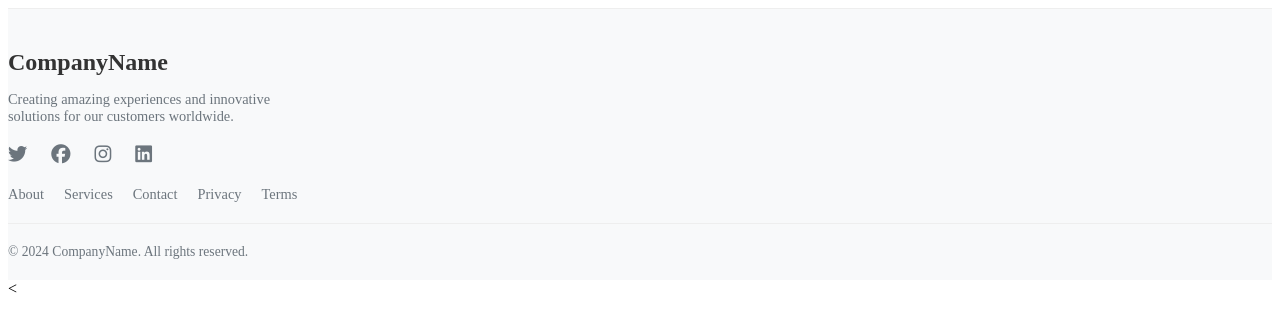
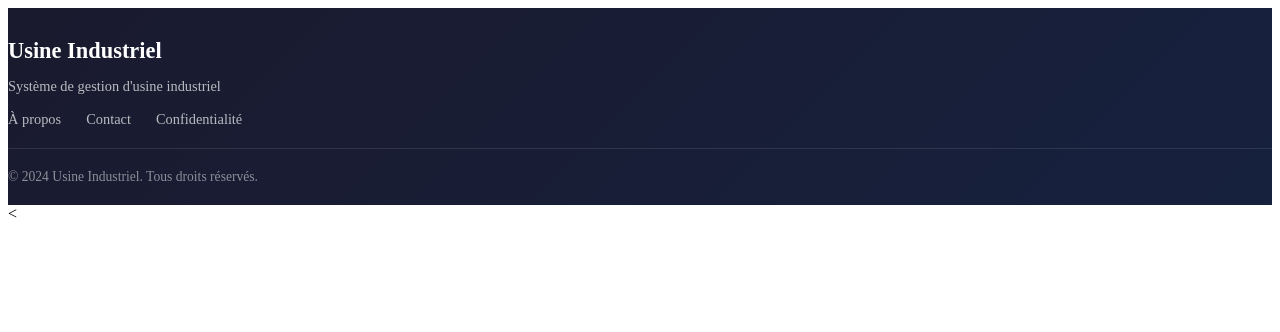
Before and after one commit to mouradbenabdallah/Mini-Industriel-Syst-me-de-Gestion-d-Usine, a PHP site: page /includes/footer.php in a window 1280 px wide. Shown: the top 332 px of the page. Run offline with PHP 8.4, Linux system fonts and the light colour scheme.

Commit message:
improved footer header css

```diff
--- a/includes/footer.php
+++ b/includes/footer.php
@@ -1,96 +1,102 @@
 <link href="https://cdnjs.cloudflare.com/ajax/libs/font-awesome/6.5.1/css/all.min.css" rel="stylesheet">
 
-<footer class="footer">
+<footer class="footer mt-5">
     <div class="container">
         <div class="row align-items-center">
             <div class="col-md-6">
-                <div class="footer-brand">CompanyName</div>
-                <p class="footer-text">Creating amazing experiences and innovative solutions for our customers
-                    worldwide.</p>
-                <div class="social-links">
-                    <a href="#" class="social-link"><i class="fab fa-twitter"></i></a>
-                    <a href="#" class="social-link"><i class="fab fa-facebook"></i></a>
-                    <a href="#" class="social-link"><i class="fab fa-instagram"></i></a>
-                    <a href="#" class="social-link"><i class="fab fa-linkedin"></i></a>
+                <div class="footer-brand">
+                    <i class="bi bi-gear-fill me-2"></i> Usine Industriel
                 </div>
+                <p class="footer-text mb-0">Système de gestion d'usine industriel</p>
             </div>
 
             <div class="col-md-6 text-md-end">
-                <ul class="footer-links">
-                    <li><a href="#">About</a></li>
-                    <li><a href="#">Services</a></li>
-                    <li><a href="#">Contact</a></li>
-                    <li><a href="#">Privacy</a></li>
-                    <li><a href="#">Terms</a></li>
+                <ul class="footer-links justify-content-md-end mb-0">
+                    <li><a href="#"><i class="bi bi-info-circle me-1"></i>À propos</a></li>
+                    <li><a href="#"><i class="bi bi-telephone me-1"></i>Contact</a></li>
+                    <li><a href="#"><i class="bi bi-shield-check me-1"></i>Confidentialité</a></li>
                 </ul>
             </div>
         </div>
 
         <div class="copyright text-center">
-            © 2024 CompanyName. All rights reserved.
+            © 2024 Usine Industriel. Tous droits réservés.
         </div>
     </div>
 </footer>
+</div>
 <style>
 .footer {
-    background: #f8f9fa;
-    padding: 40px 0 20px;
-    border-top: 1px solid #eee;
+    background: linear-gradient(135deg, #1a1a2e 0%, #16213e 100%);
+    padding: 30px 0 20px;
+    color: #fff;
 }
 
 .footer-brand {
-    font-size: 1.5rem;
-    font-weight: 600;
-    color: #333;
-    margin-bottom: 15px;
+    font-size: 1.4rem;
+    font-weight: 700;
+    color: #fff;
+    margin-bottom: 5px;
+}
+
+.footer-brand i {
+    color: #0dcaf0;
 }
 
 .footer-text {
-    color: #6c757d;
+    color: rgba(255, 255, 255, 0.7);
     font-size: 0.9rem;
-    max-width: 300px;
-}
-
-.social-links {
-    margin: 20px 0;
-}
-
-.social-link {
-    color: #6c757d;
-    margin-right: 20px;
-    font-size: 1.2rem;
-    transition: color 0.3s ease;
-}
-
-.social-link:hover {
-    color: #0d6efd;
 }
 
 .footer-links {
     display: flex;
-    gap: 20px;
+    gap: 25px;
     margin: 0;
     padding: 0;
     list-style: none;
 }
 
 .footer-links a {
-    color: #6c757d;
+    color: rgba(255, 255, 255, 0.7);
     text-decoration: none;
     font-size: 0.9rem;
-    transition: color 0.3s ease;
+    transition: all 0.3s ease;
 }
 
 .footer-links a:hover {
-    color: #0d6efd;
+    color: #0dcaf0;
+    transform: translateY(-2px);
+    display: inline-block;
 }
 
 .copyright {
-    color: #6c757d;
+    color: rgba(255, 255, 255, 0.5);
     font-size: 0.85rem;
     margin-top: 20px;
     padding-top: 20px;
-    border-top: 1px solid #eee;
+    border-top: 1px solid rgba(255, 255, 255, 0.1);
+}
+
+@media (max-width: 768px) {
+    .footer {
+        text-align: center;
+    }
+
+    .footer-links {
+        justify-content: center;
+        margin-top: 15px;
+    }
+
+    .col-md-6.text-md-end {
+        text-align: center !important;
+    }
 }
 </style>
+
+<!-- Bootstrap JS (requis pour la navbar et les alerts) -->
+<script src="https://cdn.jsdelivr.net/npm/bootstrap@5.3.2/dist/js/bootstrap.bundle.min.js"></script>
+
+</body>
+
+</html>
 <
```
Also changed, not shown: assets/css/style.css (+175 -0 lines), includes/header.php (+6 -4 lines).
